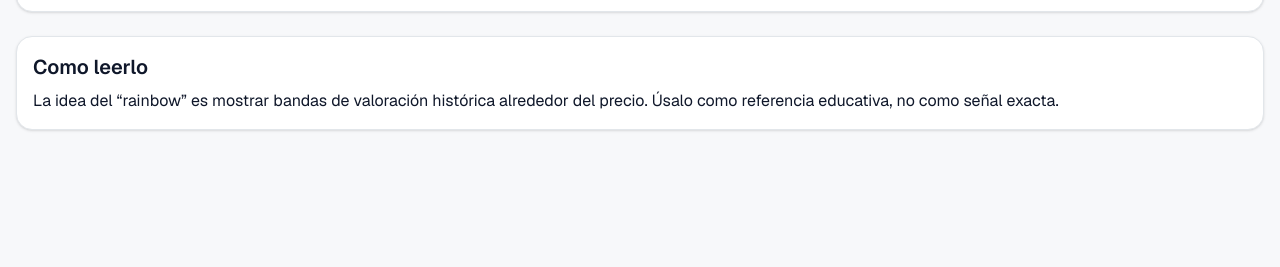
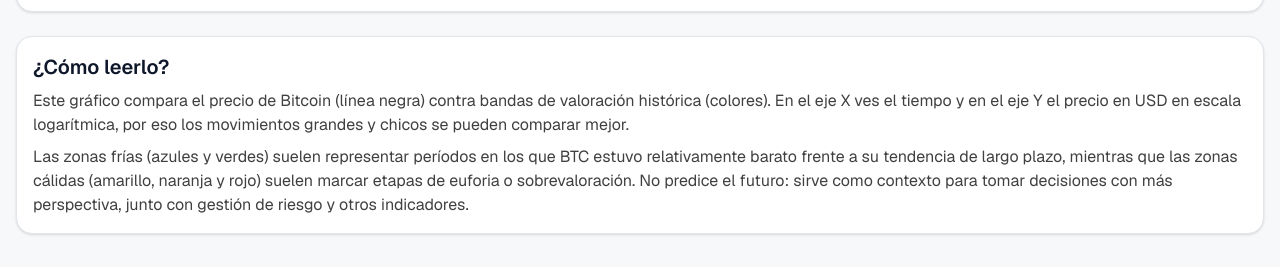
Before and after one commit to EmirMaya/BitcoinCharts, a Next.js app: page /rainbow in a window 1280 px wide. Shown: the part 306-573 px from the top of the page. Built offline with nearby package versions, Linux system fonts and the light colour scheme; no server answers.

Commit message:
Documentando gráfico.

```diff
--- a/app/rainbow/page.tsx
+++ b/app/rainbow/page.tsx
@@ -21,11 +21,20 @@
             <RainbowChart />
           </div>
           <section className="rounded-2xl bordeer bg-card p-4 shadow-sm space-y-2 border border-border">
-            <h2 className="text-xl font-semibold">Como leerlo</h2>
-            <p className="">
-              La idea del “rainbow” es mostrar bandas de valoración histórica
-              alrededor del precio. Úsalo como referencia educativa, no como
-              señal exacta.
+            <h2 className="text-xl font-semibold">¿Cómo leerlo?</h2>
+            <p className="text-neutral-700 dark:text-neutral-300">
+              Este gráfico compara el precio de Bitcoin (línea negra) contra
+              bandas de valoración histórica (colores). En el eje X ves el
+              tiempo y en el eje Y el precio en USD en escala logarítmica, por
+              eso los movimientos grandes y chicos se pueden comparar mejor.
+            </p>
+            <p className="text-neutral-700 dark:text-neutral-300">
+              Las zonas frías (azules y verdes) suelen representar períodos en
+              los que BTC estuvo relativamente barato frente a su tendencia de
+              largo plazo, mientras que las zonas cálidas (amarillo, naranja y
+              rojo) suelen marcar etapas de euforia o sobrevaloración. No
+              predice el futuro: sirve como contexto para tomar decisiones con
+              más perspectiva, junto con gestión de riesgo y otros indicadores.
             </p>
           </section>
         </div>
--- a/app/rainbow/rainbow-chart.tsx
+++ b/app/rainbow/rainbow-chart.tsx
@@ -308,11 +308,11 @@
     return ticks;
   }, [allRows]);
   const yTickFormatter = (v: number) => {
-    if (v === 0) return "0";
+    if (v === 0) return "$0";
     const exp = Math.log10(v);
     const isMajor = Math.abs(exp - Math.round(exp)) < 1e-10 && v >= 10;
     if (!isMajor) return "";
-    return Intl.NumberFormat("en-US").format(v);
+    return `$${Intl.NumberFormat("en-US").format(v)}`;
   };
   const usdFormatter = useMemo(
     () =>
@@ -355,7 +355,7 @@
         return (
       <span
         key={String(entry.dataKey ?? entry.value)}
-        className="rounded-md border px-3 py-1 text-[13px] leading-tight text-[color:var(--legend-chip-text)] dark:text-[color:var(--legend-chip-item-color)]"
+        className="rounded-md border-[2px] px-3 py-1 text-[13px] leading-tight text-[color:var(--legend-chip-text)] dark:text-[color:var(--legend-chip-item-color)]"
         style={chipStyle}
       >
         {entry.value}
@@ -426,7 +426,7 @@
               tick={{ fontSize: 12, fill: "var(--chart-axis-text)" }}
               axisLine={{ stroke: "var(--chart-axis-line)" }}
               tickLine={{ stroke: "var(--chart-axis-line)" }}
-              width={70}
+              width={86}
               scale={yScale}
               domain={[0, "dataMax"]}
               ticks={yTicks}
@@ -554,8 +554,8 @@
         </ResponsiveContainer>
       </div>
 
-      <p className="text-xs text-neutral-500">
-        Informativo: no es consejo financiero. Paso 5.3: zonas entre límites en escala log.
+      <p className="text-xs text-neutral-700 dark:text-neutral-300">
+        Gráfico totalmente con fines recreativos e informativos: no es consejo financiero.
       </p>
     </div>
   );
```
